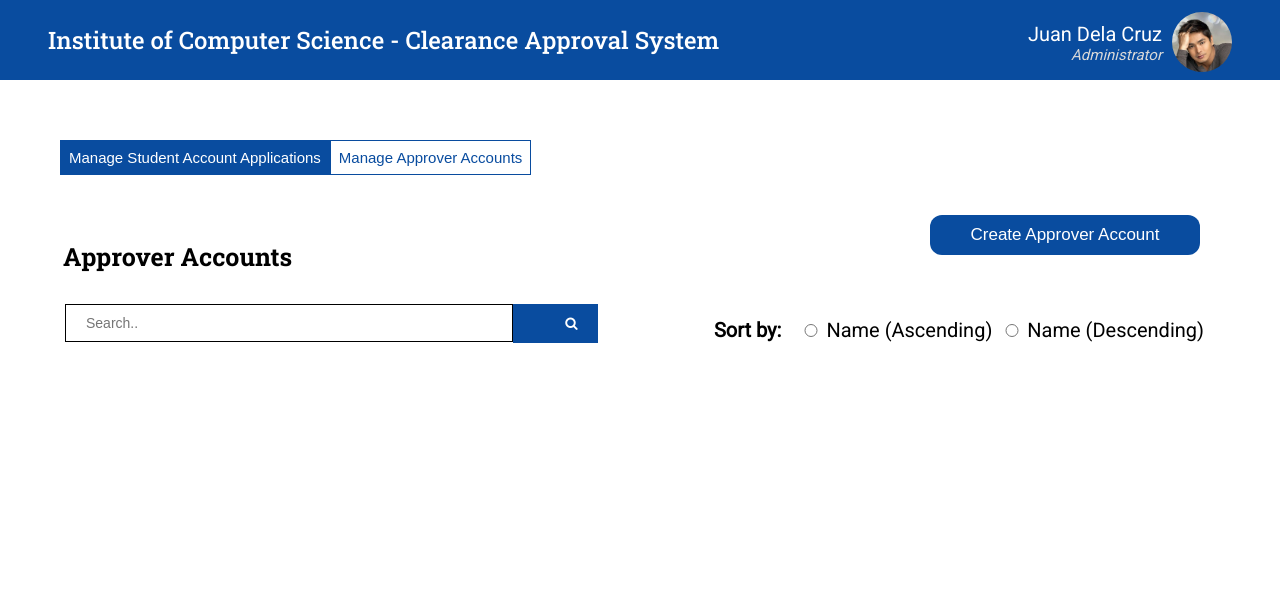
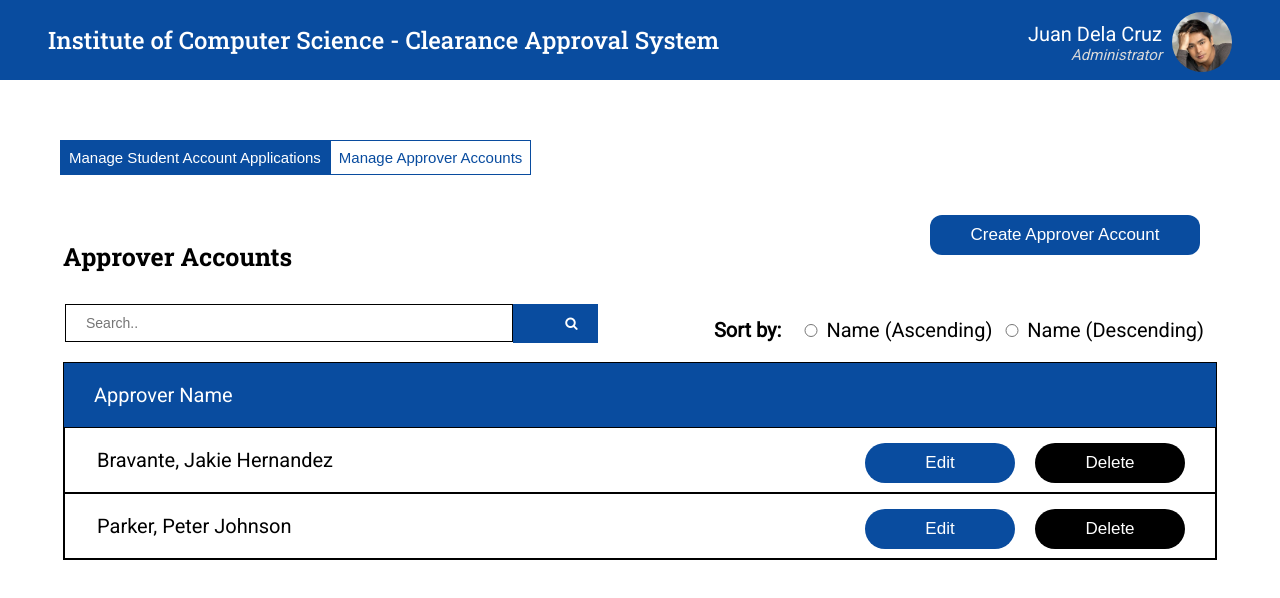
Before and after one commit to jakiebravarian/ICS_Clearance_System, a React (Create React App) app in the folder frontend/: page /manage-approvers in a window 1280 px wide. Shown: the top 598 px of the page. Built offline with nearby package versions, Linux system fonts and the light colour scheme.

Commit message:
ui: added a list of approvers to the manage approvers page

```diff
--- a/frontend/src/assets/styles/admin.css
+++ b/frontend/src/assets/styles/admin.css
@@ -122,6 +122,12 @@
     flex: 0 0 auto;
 }
 
+.create-approver-button:hover{
+    background-color: white;
+    color: black;
+    box-shadow: 0 2px 4px rgba(0, 0, 0, 0.2);
+}
+
 .reject-button:hover {
     background-color: white;
     color: black;
--- a/frontend/src/data.js
+++ b/frontend/src/data.js
@@ -51,3 +51,22 @@ export const studentApps = [
         studentName: "JEPSEN, Carly Rae"
     }
 ]
+
+export const approversList = [
+    {
+        firstName: "Jakie",
+        middleName: "Hernandez",
+        lastName: "Bravante",
+        email: "jhbravante@up.edu.ph",
+        password: "hello, world",
+        approverType: "Clearance Officer"
+    },
+    {
+        firstName: "Peter",
+        middleName: "Johnson",
+        lastName: "Parker",
+        email: "pjparker@up.edu.ph",
+        password: "hello, world",
+        approverType: "Clearance Officer"
+    }
+]
--- a/frontend/src/pages/Admin/AdminComponents.js
+++ b/frontend/src/pages/Admin/AdminComponents.js
@@ -88,6 +88,34 @@ function StudentAppsList(props) {
                         <div className="row admin-buttons">
                             <AssignAdviserModal/>
                             <button className="reject-button">Reject</button>
+                        </div>
+                    </div>
+                ))
+            }
+        </div>
+    )
+}
+
+function ApproversList(props) {
+    var approversList = props.data;
+
+    return (
+        <div className="column student-apps-list">
+            {/* header */}
+            <div className="row list-header">
+                <div className="row col-labels">
+                    <p className="first-col-label">Approver Name</p>
+                </div>
+            </div>
+            {
+                approversList.map((approver) => (
+                    <div className="row apps-list">
+                        <p className="first-col">{approver.lastName}, {approver.firstName} {approver.middleName}</p>
+
+                        {/* buttons */}
+                        <div className="row admin-buttons">
+                            <EditApproverModal data={approver}/>
+                            <button className="reject-button">Delete</button>
                         </div>
                     </div>
                 ))
@@ -248,6 +276,92 @@ function CreateApproverModal() {
                         <input type="text" name="middleName" value={formData.middleName || ''} onChange={handleChange} placeholder="Middle Name"/><br></br>
                         <input type="text" name="lastName" value={formData.lastName || ''} onChange={handleChange} placeholder="Last Name"/><br></br>
                         <input type="text" name="email" value={formData.email || ''} onChange={handleChange} placeholder="Email"/><br></br>
+                        <input type="password" name="password" value={formData.password || ''} onChange={handleChange} placeholder="Password"/><br></br>
+                        <input type="text" name="approverType" value={formData.approverType || ''} onChange={handleChange} placeholder="Approver Type"/><br></br>
+                        <button className="assign-button" type="submit">Create Account</button>
+                    </form>
+                </div>
+            </Modal>
+        </div>
+    )
+}
+
+function EditApproverModal(props) {
+    let approver = props.data;
+
+    const [isOpen, setIsOpen] = useState(false);
+    const [formData, setFormData] = useState({
+        firstName: approver.firstName,
+        middleName: approver.middleName,
+        lastName: approver.lastName,
+        email: approver.email,
+        password: approver.password,
+        approverType: approver.approverType
+    });
+
+    // opens the modal when called
+    const openModal = () => {
+        setIsOpen(true);
+    }
+
+    // closes the modal when called
+    const closeModal = () => {
+        setIsOpen(false);
+    }
+
+    const handleChange = (event) => {
+        const { name, value } = event.target;
+        setFormData((prevData) => ({
+        ...prevData,
+        [name]: value,
+        }));
+    };
+
+    const handleSubmit = (event) => {
+        event.preventDefault();
+
+        // send data to backend
+
+        // reset the form data
+        setFormData({
+            firstName: approver.firstName,
+            middleName: approver.middleName,
+            lastName: approver.lastName,
+            email: approver.email,
+            password: approver.password,
+            approverType: approver.approverType
+        });
+
+        // close the modal
+        setIsOpen(false);
+    };
+
+    // resizing of the modal
+    const modalStyle = {
+        content: {
+            width: '40%', // Set your desired width
+            height: '70%', // Set your desired height
+            top: '50%',
+            left: '50%',
+            transform: 'translate(-50%, -50%)',
+            borderRadius: "20px"
+        },
+    };
+
+    return(
+        <div className="modal-window">
+            <button class="approve-button" onClick={openModal}>Edit</button>
+            <Modal style={modalStyle} isOpen={isOpen} onRequestClose={closeModal}>
+                <button className="exit-button" onClick={closeModal}>X</button>
+                <div className="modal-heading">
+                    <p>Edit Approver Account</p>
+                </div>
+                <div className="centered modal-form-div">
+                    <form onSubmit={handleSubmit} className="modal-form">
+                        <input type="text" name="firstName" value={formData.firstName || ''} onChange={handleChange} placeholder="First Name"/><br></br>
+                        <input type="text" name="middleName" value={formData.middleName || ''} onChange={handleChange} placeholder="Middle Name"/><br></br>
+                        <input type="text" name="lastName" value={formData.lastName || ''} onChange={handleChange} placeholder="Last Name"/><br></br>
+                        <input type="text" name="email" value={formData.email || ''} onChange={handleChange} placeholder="Email"/><br></br>
                         <input type="password" name="email" value={formData.password || ''} onChange={handleChange} placeholder="Password"/><br></br>
                         <input type="text" name="email" value={formData.approverType || ''} onChange={handleChange} placeholder="Approver Type"/><br></br>
                         <button className="assign-button" type="submit">Create Account</button>
@@ -258,4 +372,4 @@ function CreateApproverModal() {
     )
 }
 
-export { Menu, StudentSort, StudentAppsList, AssignAdviserModal, CreateApproverModal, ApproverSort }
+export { Menu, StudentSort, StudentAppsList, AssignAdviserModal, CreateApproverModal, ApproverSort, ApproversList }
--- a/frontend/src/pages/Admin/Manage-Approvers.js
+++ b/frontend/src/pages/Admin/Manage-Approvers.js
@@ -2,8 +2,8 @@ import React from "react";
 
 // import components from student components
 import { Header } from "../ScreenComponents";
-import { adminInfo } from "../../data";
-import { Menu, CreateApproverModal, ApproverSort } from "./AdminComponents";
+import { adminInfo, approversList } from "../../data";
+import { Menu, CreateApproverModal, ApproverSort, ApproversList } from "./AdminComponents";
 
 export default function ManageApprovers() {
     return (
@@ -39,6 +39,9 @@ export default function ManageApprovers() {
                 {/* sort options */}
                 <ApproverSort/>
             </div>
+
+            {/* list of approvers */}
+            <ApproversList data={approversList}/>
         </div>
     )
 }
```
